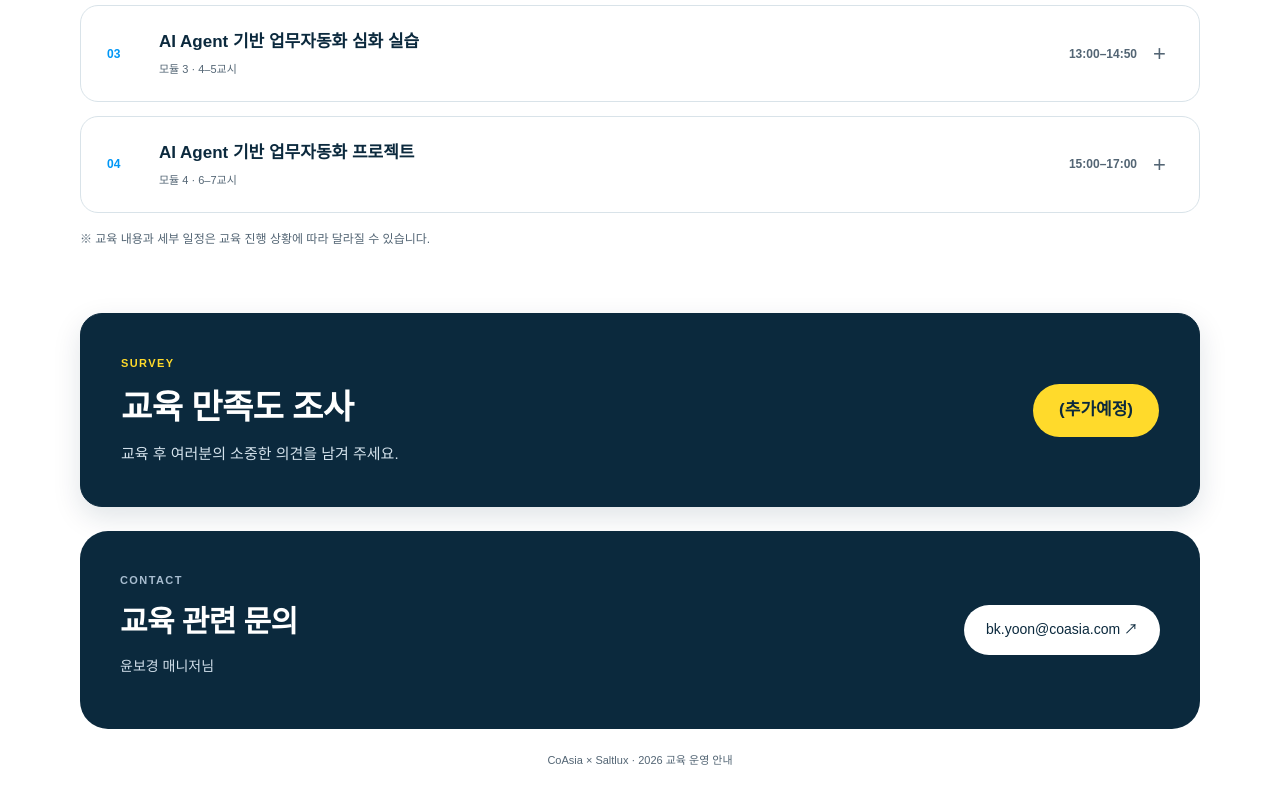
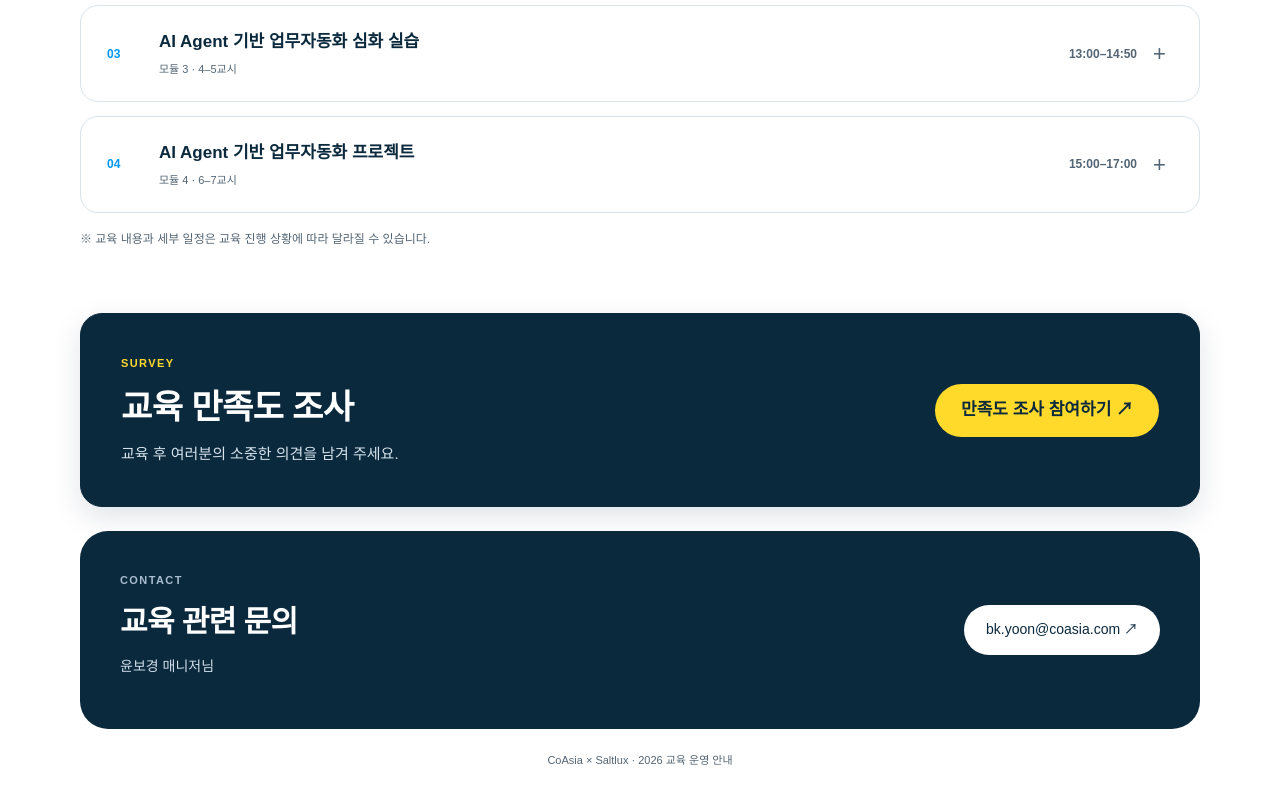
Before and after one commit to slxeducation/coasia-1125, a plain HTML site: page index.html in a window 1280 px wide. Shown: the part 2997-3797 px from the top of the page. Drawn offline with Linux system fonts and the light colour scheme; a web font is replaced by a local one.

Commit message:
Connect CoAsia November 25 satisfaction survey form

```diff
--- a/index.html
+++ b/index.html
@@ -28,5 +28,5 @@
 <details class="course-part"><summary><span class="course-no">03</span><span class="course-title">AI Agent 기반 업무자동화 심화 실습<small>모듈 3 · 4–5교시</small></span><span class="course-time">13:00–14:50</span><b aria-hidden="true">+</b></summary><div class="part-body"><article class="curriculum-session"><h3>4교시 <span>13:00–13:50</span></h3><ul><li>공개 숫자(시세·환율 등)를 가져와 엑셀과 차트로 만들기</li><li>예측 결과를 단순 기준과 견줘 믿을 만한지 따져 보기</li></ul><p class="session-output"><strong>결과물</strong>차트가 든 엑셀 파일</p></article><article class="curriculum-session"><h3>5교시 <span>14:00–14:50</span></h3><ul><li>관심 주제의 소식 모으기</li><li>내 기준으로 가려내고 고른 까닭·뺀 까닭 적게 하기</li></ul><p class="session-output"><strong>결과물 · 실습 ③</strong>내 기준 한 장 브리핑</p></article></div></details>
 <details class="course-part"><summary><span class="course-no">04</span><span class="course-title">AI Agent 기반 업무자동화 프로젝트<small>모듈 4 · 6–7교시</small></span><span class="course-time">15:00–17:00</span><b aria-hidden="true">+</b></summary><div class="part-body"><article class="curriculum-session"><h3>6교시 <span>15:00–15:50</span></h3><ul><li>AI와의 인터뷰로 만들 것 정하기</li><li>혼자 쓰는 작은 웹앱 만들고 주소 만들기</li></ul><p class="session-output"><strong>결과물 · 실습 ④</strong>주소가 있는 내 웹앱</p></article><article class="curriculum-session"><h3>7교시 <span>16:00–17:00</span></h3><ul><li>엑셀을 올리면 숫자 카드·차트·표가 되는 업무 대시보드 써 보기</li><li>남이 써 보게 하고 보면서 고치기, 전시회와 마무리</li></ul><p class="session-output"><strong>결과물</strong>업무 대시보드 · 전시회(서로의 결과물 써 보기)</p></article></div></details>
 <p class="fine curriculum-notice">※ 교육 내용과 세부 일정은 교육 진행 상황에 따라 달라질 수 있습니다.</p></section>
-<section id="survey" class="survey-panel" aria-labelledby="survey-title"><div><p class="kicker">SURVEY</p><h2 id="survey-title">교육 만족도 조사</h2><p>교육 후 여러분의 소중한 의견을 남겨 주세요.</p></div><span class="survey-pending">(추가예정)</span></section>
+<section id="survey" class="survey-panel" aria-labelledby="survey-title"><div><p class="kicker">SURVEY</p><h2 id="survey-title">교육 만족도 조사</h2><p>교육 후 여러분의 소중한 의견을 남겨 주세요.</p></div><a class="survey-pending" href="https://forms.gle/mMvh5fgLDzmQrTes6" target="_blank" rel="noopener noreferrer" style="text-decoration:none">만족도 조사 참여하기 ↗</a></section>
 <footer id="contact"><div><p class="kicker">CONTACT</p><h2>교육 관련 문의</h2><p>윤보경 매니저님</p></div><div class="contact-links"><a class="contact-email" href="mailto:bk.yoon@coasia.com">bk.yoon@coasia.com ↗</a></div></footer><p class="copyright">CoAsia × Saltlux · 2026 교육 운영 안내</p></main></body></html>
```
